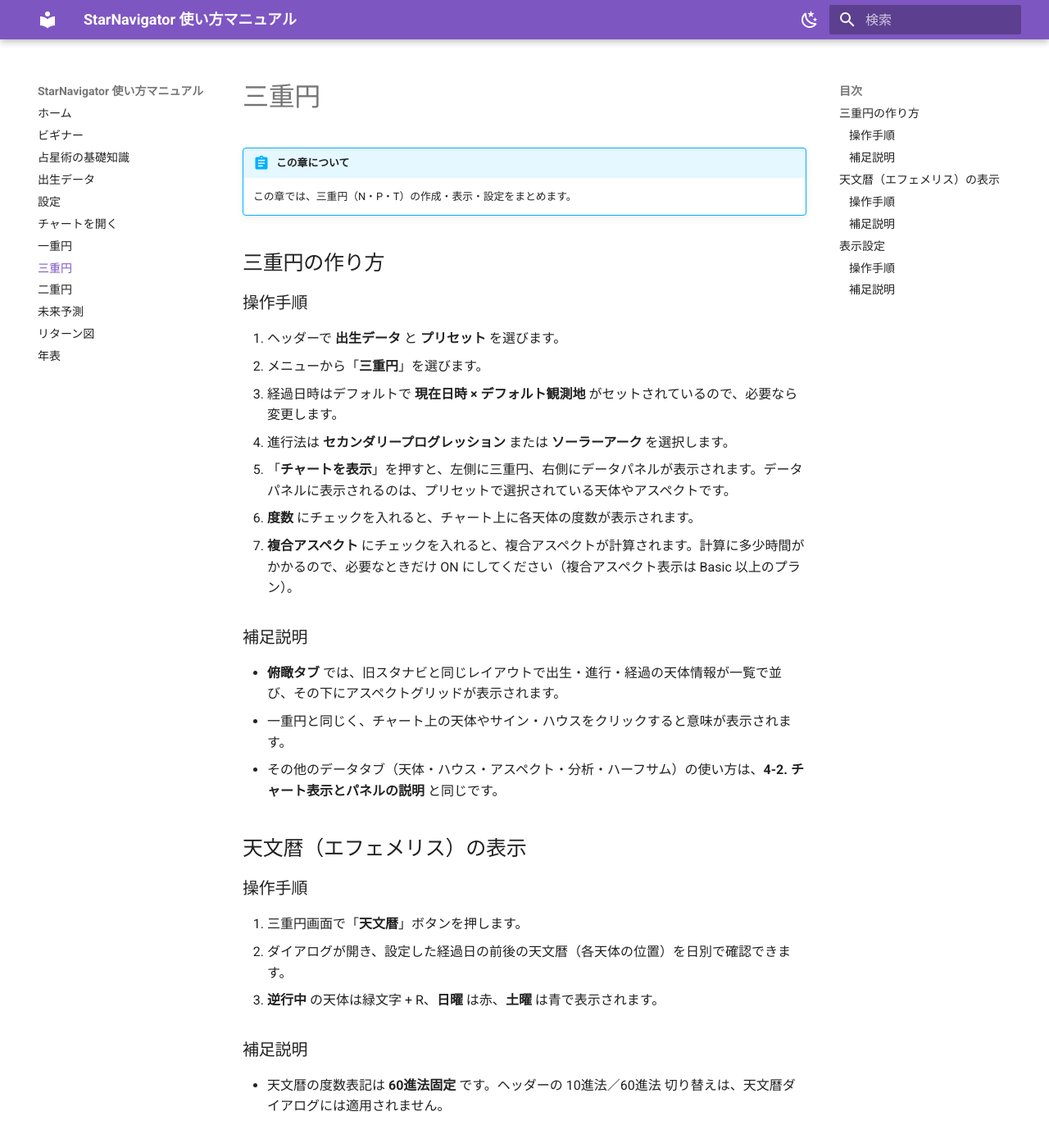
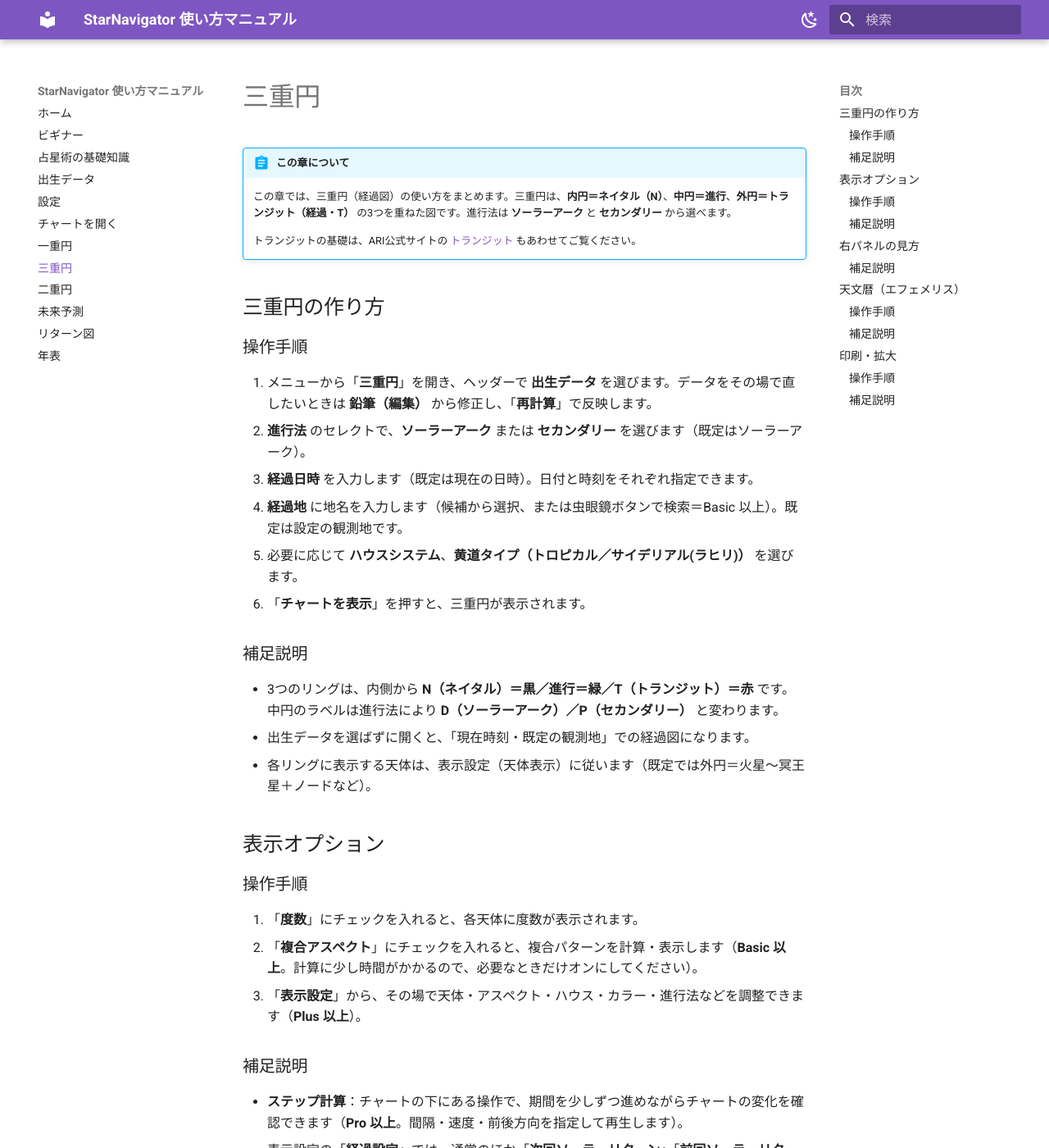
Before and after one commit to KeikoKagawa/starnavi-manual, an MkDocs documentation site: the page built from docs/triple-chart.md, in a window 1280 px wide and 1400 px high. Shown: the whole window at 82% size. Built offline with MkDocs 1.6.1 and Material for MkDocs 9.7.7, drawn with Linux system fonts in a browser that asks for light colours; some of the changed text lies outside the part shown.

Commit message:
content(三重円): 完全版に差し替え(進行法/3リング/俯瞰・各タブ/天文暦/ステップ計算)
実アプリの三重円ページ(progressionルート)を調査。進行法(ソーラーアーク/セカンダリー)・
3リング(N黒/進行緑/T赤)・経過日時/経過地・複合アスペクト・表示設定・ステップ計算(Pro)・
右パネル(俯瞰/N/D(P)/T/アスペクト各節/ハーフサム)・天文暦ダイアログ(Plus)・印刷/拡大・
Tier制限を反映。基礎はARI公式/basisへリンク。

Co-Authored-By: Claude Opus 4.8 (1M context) <noreply@anthropic.com>

```diff
--- a/docs/triple-chart.md
+++ b/docs/triple-chart.md
@@ -1,52 +1,82 @@
 # 三重円
 
 !!! abstract "この章について"
-    この章では、三重円（N・P・T）の作成・表示・設定をまとめます。
+    この章では、三重円（経過図）の使い方をまとめます。三重円は、**内円＝ネイタル（N）**、**中円＝進行**、**外円＝トランジット（経過・T）** の3つを重ねた図です。進行法は **ソーラーアーク** と **セカンダリー** から選べます。
+
+    トランジットの基礎は、ARI公式サイトの [トランジット](https://www.arijp.com/basis/transit) もあわせてご覧ください。
 
 ## 三重円の作り方
 
-<!-- 画像さしこみ: 三重円の作り方 -->
+<!-- 画像さしこみ: 三重円 入力欄 -->
 
 ### 操作手順
 
-1. ヘッダーで **出生データ** と **プリセット** を選びます。
-2. メニューから「**三重円**」を選びます。
-3. 経過日時はデフォルトで **現在日時 × デフォルト観測地** がセットされているので、必要なら変更します。
-4. 進行法は **セカンダリープログレッション** または **ソーラーアーク** を選択します。
-5. 「**チャートを表示**」を押すと、左側に三重円、右側にデータパネルが表示されます。データパネルに表示されるのは、プリセットで選択されている天体やアスペクトです。
-6. **度数** にチェックを入れると、チャート上に各天体の度数が表示されます。
-7. **複合アスペクト** にチェックを入れると、複合アスペクトが計算されます。計算に多少時間がかかるので、必要なときだけ ON にしてください（複合アスペクト表示は Basic 以上のプラン）。
+1. メニューから「**三重円**」を開き、ヘッダーで **出生データ** を選びます。データをその場で直したいときは **鉛筆（編集）** から修正し、「**再計算**」で反映します。
+2. **進行法** のセレクトで、**ソーラーアーク** または **セカンダリー** を選びます（既定はソーラーアーク）。
+3. **経過日時** を入力します（既定は現在の日時）。日付と時刻をそれぞれ指定できます。
+4. **経過地** に地名を入力します（候補から選択、または虫眼鏡ボタンで検索＝Basic 以上）。既定は設定の観測地です。
+5. 必要に応じて **ハウスシステム**、**黄道タイプ（トロピカル／サイデリアル(ラヒリ)）** を選びます。
+6. 「**チャートを表示**」を押すと、三重円が表示されます。
 
 ### 補足説明
 
-- **俯瞰タブ** では、旧スタナビと同じレイアウトで出生・進行・経過の天体情報が一覧で並び、その下にアスペクトグリッドが表示されます。
-- 一重円と同じく、チャート上の天体やサイン・ハウスをクリックすると意味が表示されます。
-- その他のデータタブ（天体・ハウス・アスペクト・分析・ハーフサム）の使い方は、**4-2. チャート表示とパネルの説明** と同じです。
+- 3つのリングは、内側から **N（ネイタル）＝黒／進行＝緑／T（トランジット）＝赤** です。中円のラベルは進行法により **D（ソーラーアーク）／P（セカンダリー）** と変わります。
+- 出生データを選ばずに開くと、「現在時刻・既定の観測地」での経過図になります。
+- 各リングに表示する天体は、表示設定（天体表示）に従います（既定では外円＝火星〜冥王星＋ノードなど）。
 
-## 天文暦（エフェメリス）の表示
+## 表示オプション
 
-<!-- 画像さしこみ: 天文暦（エフェメリス）の表示 -->
+<!-- 画像さしこみ: 三重円 表示オプション -->
 
 ### 操作手順
 
-1. 三重円画面で「**天文暦**」ボタンを押します。
-2. ダイアログが開き、設定した経過日の前後の天文暦（各天体の位置）を日別で確認できます。
-3. **逆行中** の天体は緑文字 + R、**日曜** は赤、**土曜** は青で表示されます。
+1. 「**度数**」にチェックを入れると、各天体に度数が表示されます。
+2. 「**複合アスペクト**」にチェックを入れると、複合パターンを計算・表示します（**Basic 以上**。計算に少し時間がかかるので、必要なときだけオンにしてください）。
+3. 「**表示設定**」から、その場で天体・アスペクト・ハウス・カラー・進行法などを調整できます（**Plus 以上**）。
 
 ### 補足説明
 
-- 天文暦の度数表記は **60進法固定** です。ヘッダーの 10進法／60進法 切り替えは、天文暦ダイアログには適用されません。
+- **ステップ計算**：チャートの下にある操作で、期間を少しずつ進めながらチャートの変化を確認できます（**Pro 以上**。間隔・速度・前後方向を指定して再生します）。
+- 表示設定の「**経過設定**」では、通常のほか「**次回ソーラーリターン**」「**前回ソーラーリターン**」の日時に合わせることもできます。
+- 「**小惑星・感受点を表示**」は、Free／ゲスト向けの簡易切り替えです。
 
-## 表示設定
+## 右パネルの見方
 
-<!-- 画像さしこみ: 表示設定 -->
+<!-- 画像さしこみ: 三重円 右パネル -->
+
+### 補足説明
+
+- タブは **俯瞰／ネイタル(N)／ディレクション(D)（セカンダリー選択時は「セカンダリー(P)」）／トランジット(T)／アスペクト／ハーフサム** です。
+- **俯瞰** タブ：N・進行・T の天体とアスペクトをまとめて一覧できます（旧スタナビと同じレイアウト）。
+- **N／D(P)／T** タブ：各リングの天体表（天体・サイン・度数・赤緯・ハウス・支配ハウス）。月相やエッセンシャルディグニティ（**Pro 以上**）も表示されます。
+- **アスペクト** タブ：**N-N／N-P（N-D）／N-T／P-P（D-D）／P-T（D-T）／T-T** の節ごとにアスペクトグリッドを表示します。
+- **ハーフサム** タブ：ハーフサム（ミッドポイント）を表示します（**Plus 以上**）。基礎は [ハーフサム](https://www.arijp.com/basis/halfsum) もご覧ください。
+- 天体をクリックすると、その天体のアスペクト一覧がポップアップします（N＝黒／進行＝緑／T＝赤のバッジ）。**ASC・MC** などのアングルもクリックできます。
+
+## 天文暦（エフェメリス）
+
+<!-- 画像さしこみ: 三重円 天文暦ダイアログ -->
 
 ### 操作手順
 
-1. 三重円画面で「**表示設定**」ボタンを押します。
-2. **N（ネイタル）／P（進行）／T（経過）** ごとに天体とアスペクトを ON／OFF して、この三重円だけの内容を調整できます。
-3. 変更内容は「**上書き保存**」で現在のプリセットに反映するか、**プリセット名を入力して「新規作成」** で別プリセットとして保存できます。
+1. ヘッダーの「**天文暦**」ボタンを押します（**Plus 以上**）。
+2. 経過日時の前月から 3 か月分の天文暦がダイアログで開きます。
 
 ### 補足説明
 
-- 一重円の表示設定（**4-4. 表示設定**）と同じ UI で、N／P／T を変更できます。Plus 以上のプランでご利用いただけます。
+- 日ごとに、各天体の度数（サイン・度・分、逆行は R）、曜日、イングレスや月相・順行/逆行の切り替わり、**VOC（ボイド）ムーン**、天体どうしのアスペクトなどが表示されます。
+- 独立したメニュー「**天文暦**」（PDF生成・グラフィックエフェメリス）も別にあります（別章で説明します）。
+
+## 印刷・拡大
+
+<!-- 画像さしこみ: 三重円 印刷・拡大 -->
+
+### 操作手順
+
+1. 「**印刷**」ボタンで、三重円とデータを印刷できます（**Basic 以上**・縦向き）。ハーフサムタブからは横向きで印刷できます。
+2. 円盤をクリックすると拡大表示になり、「**PNG**」で画像を保存できます（PNG保存は **Basic 以上**）。
+
+### 補足説明
+
+- アングル（ASC/MC/DSC/IC）は、既定では内円（ネイタル）に表示されます。進行・トランジットのアングルも出したいときは、表示設定でそのリングの天体表示にアングルを追加します。
+- 度数の表記（10進／度分）は、設定の度数モードに従います。
```
